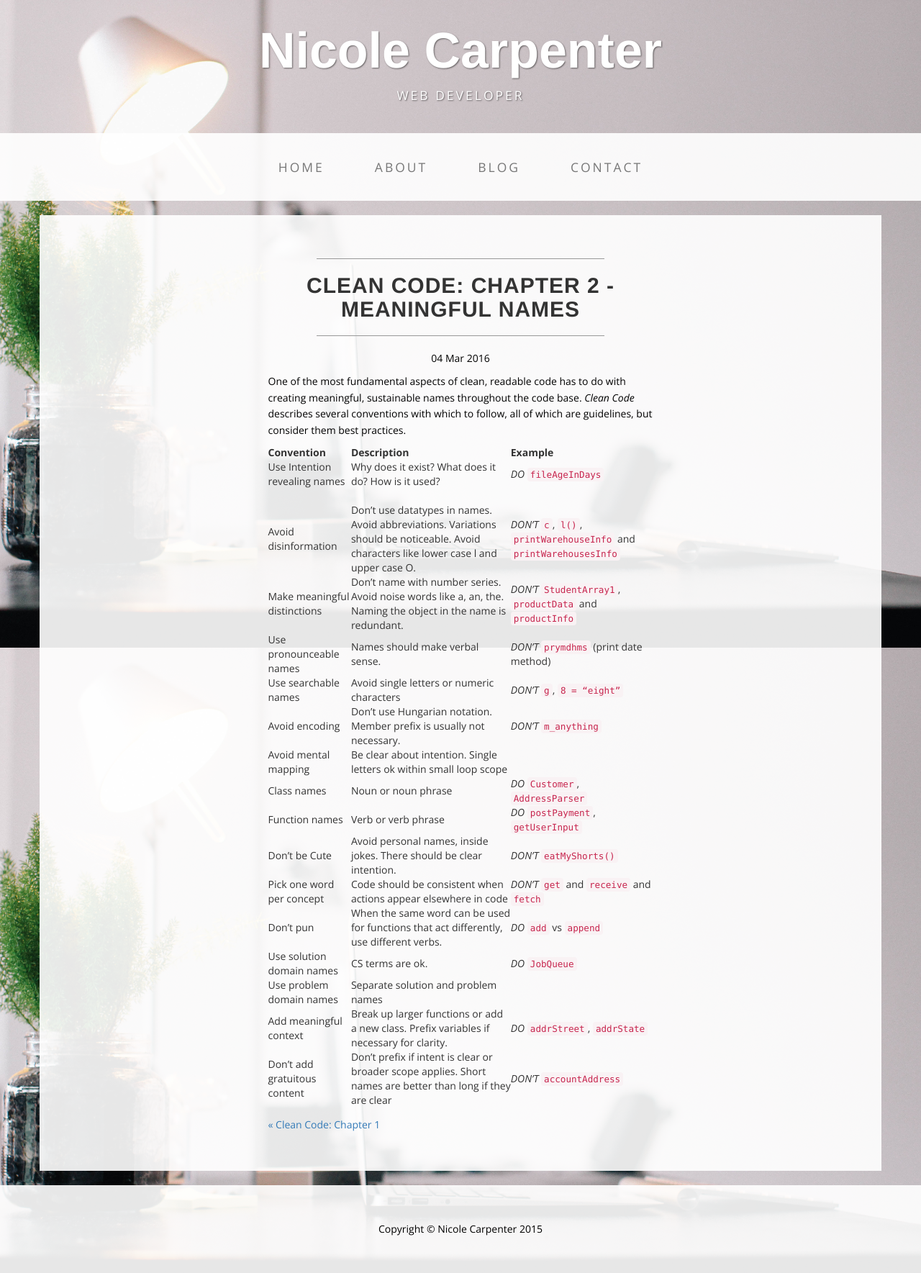
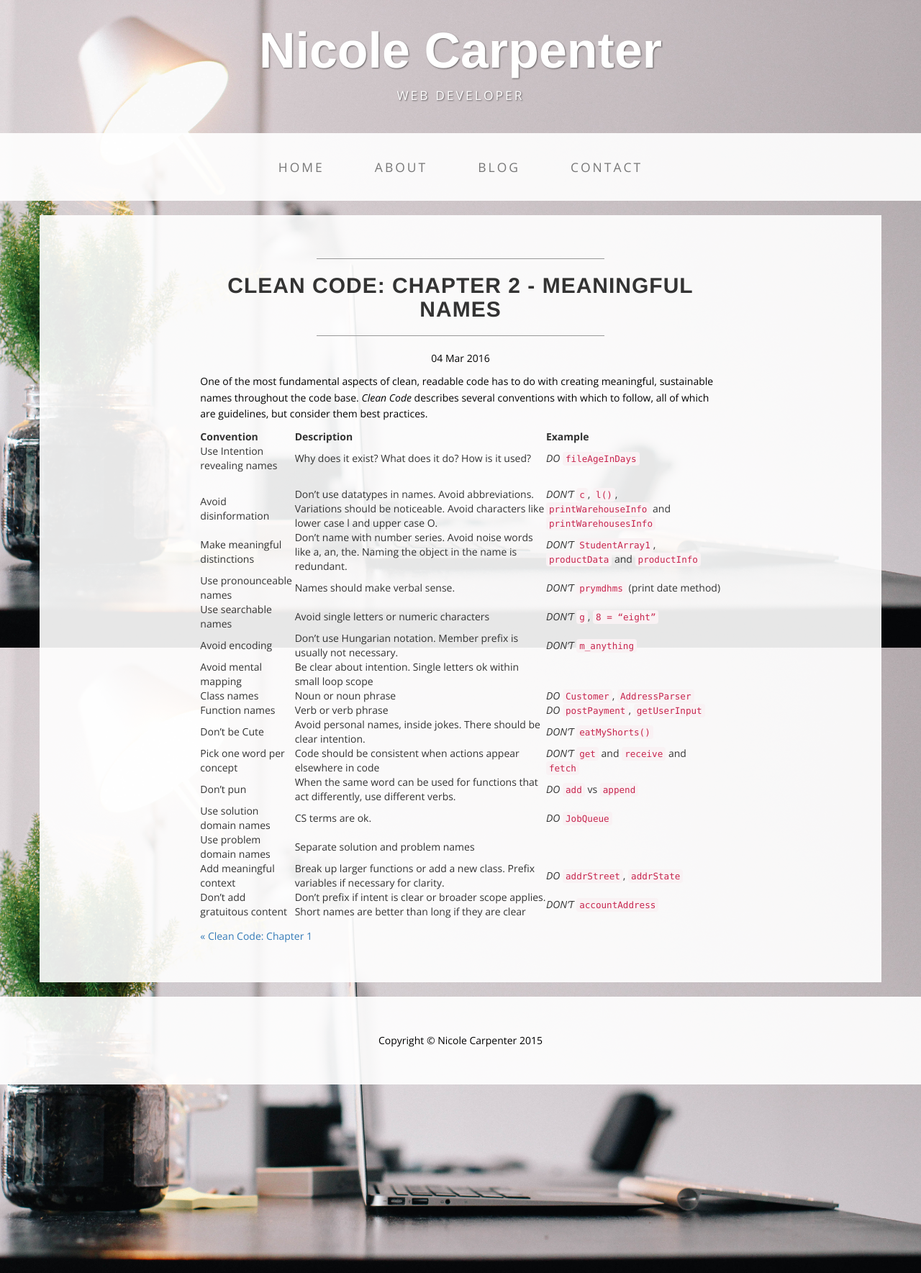
Before and after one commit to voilawalla/voilawalla.github.io, a Jekyll site: the page built from _posts/2016-03-04-clean-code-chapter-2-meaningful-names.md, in a window 1280 px wide. Shown: the whole page at 72% size. Built offline with Jekyll 4.4.1, drawn with Linux system fonts in a browser that asks for light colours; nearby versions of some CDN libraries; some web fonts are replaced; library files that are not in the unit come from our copies.

Commit message:
add second wider layout for posts with tables

```diff
--- /dev/null
+++ b/_layouts/post-wide.html
@@ -0,0 +1,25 @@
+---
+layout: default
+---
+<div class="row">
+  <div class="box">
+    <div class="col-lg-8 col-lg-offset-2">
+      <hr>
+      <h2 class="text-center">{{ page.title }}</h2>
+      <hr>
+      <p class="meta text-center">{{ page.date | date_to_string }}</p>
+
+      <div class="post">
+        {{ content }}
+      </div>
+      <div class="PageNavigation">
+        {% if page.previous.url %}
+          <a class="prev" href="{{page.previous.url}}">&laquo; {{page.previous.title}}</a>
+        {% endif %}
+        {% if page.next.url %}
+          <a class="next" href="{{page.next.url}}">{{page.next.title}} &raquo;</a>
+        {% endif %}
+      </div>
+    </div>
+  </div>
+</div>
```
Also changed, not shown: _posts/2016-03-04-clean-code-chapter-2-meaningful-names.md (+1 -1 lines), 1 other file.
